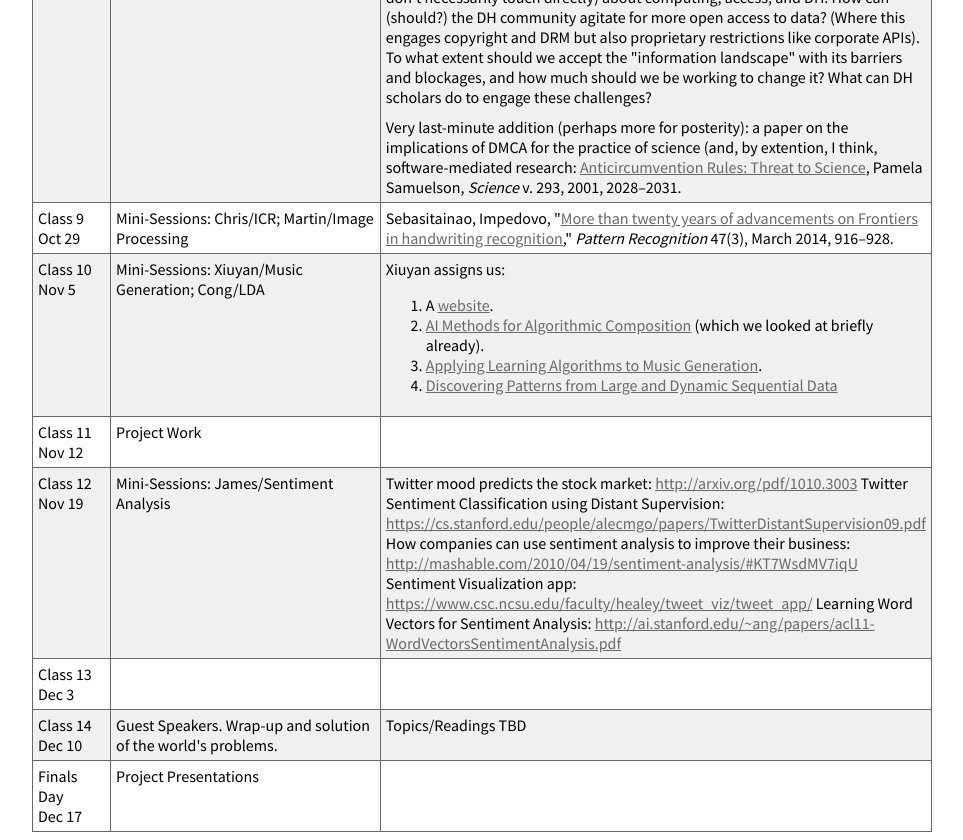
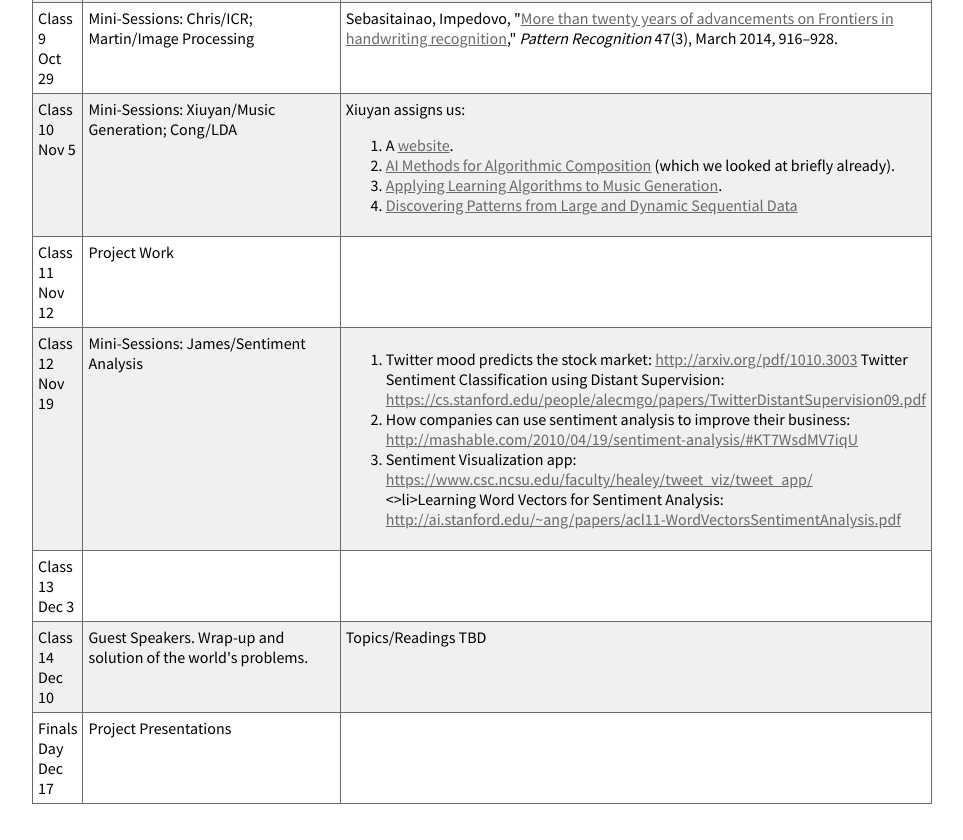
Before and after one commit to GC-CPDH-F15/gc-cpdh-f15.github.io, a plain HTML site: page calendar.html in a window 1280 px wide. Shown: the part 4284-5124 px from the top of the page, without its empty margins (158-1121 px from the left). After the commit the page ends 5096 px from the top, so only its background shows below. Drawn offline with Linux system fonts and the light colour scheme.

Commit message:
Fix formatting of James's readings.

```diff
--- a/calendar.html
+++ b/calendar.html
@@ -392,16 +392,18 @@
 
                         <td>Mini-Sessions: James/Sentiment Analysis</td>
 
-                        <td>Twitter mood predicts the stock market: <a href=" http://arxiv.org/pdf/1010.3003">http://arxiv.org/pdf/1010.3003</a>
+                        <td><ol>
+                            <li>Twitter mood predicts the stock market: <a href=" http://arxiv.org/pdf/1010.3003">http://arxiv.org/pdf/1010.3003</a>
 
-Twitter Sentiment Classification using Distant Supervision: <a href=" https://cs.stanford.edu/people/alecmgo/papers/TwitterDistantSupervision09.pdf">https://cs.stanford.edu/people/alecmgo/papers/TwitterDistantSupervision09.pdf</a>
+Twitter Sentiment Classification using Distant Supervision: <a href=" https://cs.stanford.edu/people/alecmgo/papers/TwitterDistantSupervision09.pdf">https://cs.stanford.edu/people/alecmgo/papers/TwitterDistantSupervision09.pdf</a></li>
 
-How companies can use sentiment analysis to improve their business: <a href="http://mashable.com/2010/04/19/sentiment-analysis/#KT7WsdMV7iqU">http://mashable.com/2010/04/19/sentiment-analysis/#KT7WsdMV7iqU</a>
+<li>How companies can use sentiment analysis to improve their business: <a href="http://mashable.com/2010/04/19/sentiment-analysis/#KT7WsdMV7iqU">http://mashable.com/2010/04/19/sentiment-analysis/#KT7WsdMV7iqU</a></li>
 
-Sentiment Visualization app:
-<a href="https://www.csc.ncsu.edu/faculty/healey/tweet_viz/tweet_app/">https://www.csc.ncsu.edu/faculty/healey/tweet_viz/tweet_app/</a>
+<li>Sentiment Visualization app:
+<a href="https://www.csc.ncsu.edu/faculty/healey/tweet_viz/tweet_app/">https://www.csc.ncsu.edu/faculty/healey/tweet_viz/tweet_app/</a></li>
 
-Learning Word Vectors for Sentiment Analysis: <a href="http://ai.stanford.edu/~ang/papers/acl11-WordVectorsSentimentAnalysis.pdf">http://ai.stanford.edu/~ang/papers/acl11-WordVectorsSentimentAnalysis.pdf</a>
+<>li>Learning Word Vectors for Sentiment Analysis: <a href="http://ai.stanford.edu/~ang/papers/acl11-WordVectorsSentimentAnalysis.pdf">http://ai.stanford.edu/~ang/papers/acl11-WordVectorsSentimentAnalysis.pdf</a></li>
+                            </ol>
 
 
 
```
